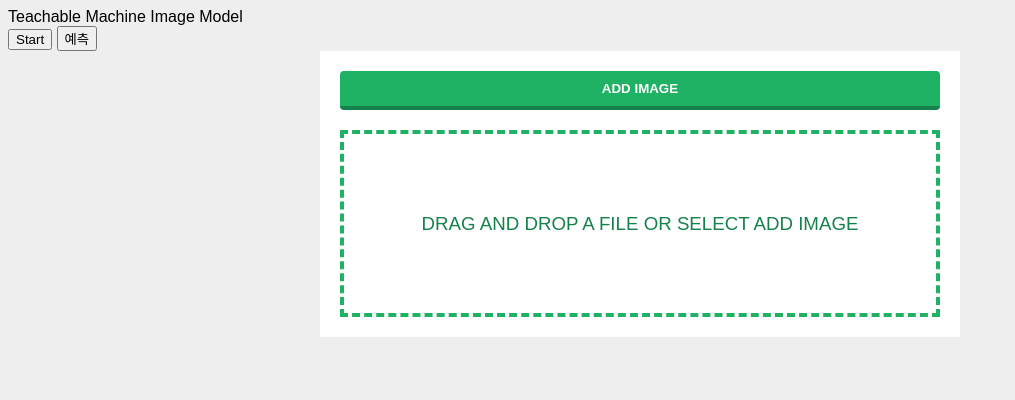
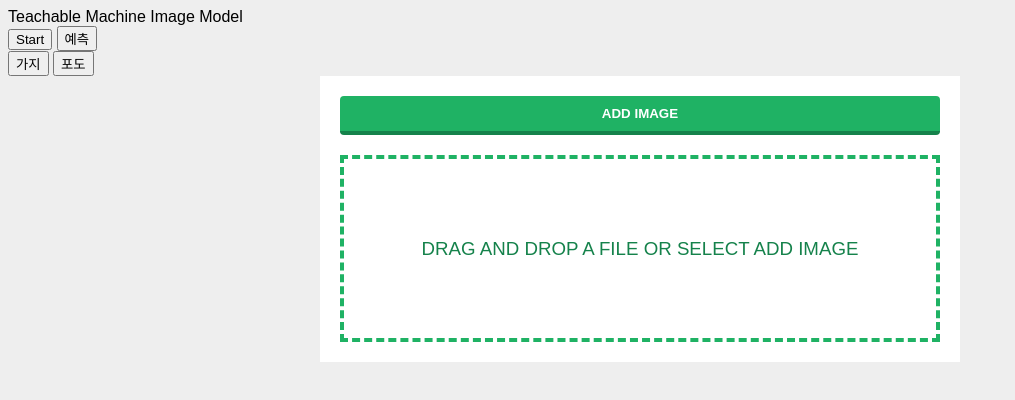
Before and after one commit to DongHo-Kang/tensorflow, a website: page index.html in a window 1280 px wide. Shown: the whole page, without its empty margins (0-1015 px from the left). Drawn offline with nearby package versions, Linux system fonts and the light colour scheme.

Commit message:
포도, 가지 따로따로 URL 받아오기

```diff
--- a/index.html
+++ b/index.html
@@ -10,6 +10,9 @@
     <div>Teachable Machine Image Model</div>
     <button type="button" onclick="init()">Start</button>
     <button type="button" onclick="predict()">예측</button>
+    <br />
+    <button type="button" onclick="updateURL('aubergine')">가지</button>
+    <button type="button" onclick="updateURL('grape')">포도</button>
     <script
       class="jsbin"
       src="https://ajax.googleapis.com/ajax/libs/jquery/1/jquery.min.js"
@@ -89,7 +92,18 @@
       // https://github.com/googlecreativelab/teachablemachine-community/tree/master/libraries/image
 
       // the link to your model provided by Teachable Machine export panel
-      const URL = "./my_model/";
+
+      const URL = "";
+
+      function updateURL(select) {
+        if (select == "grape") {
+          URL = "https://teachablemachine.withgoogle.com/models/qX_qUo9Fg/"; //포도
+        } else if (select == "aubergine") {
+          URL = "https://teachablemachine.withgoogle.com/models/_iqMdmzJL/"; //가지
+        }
+      }
+
+      console.log("URL", URL);
 
       let model, webcam, labelContainer, maxPredictions;
 
```
